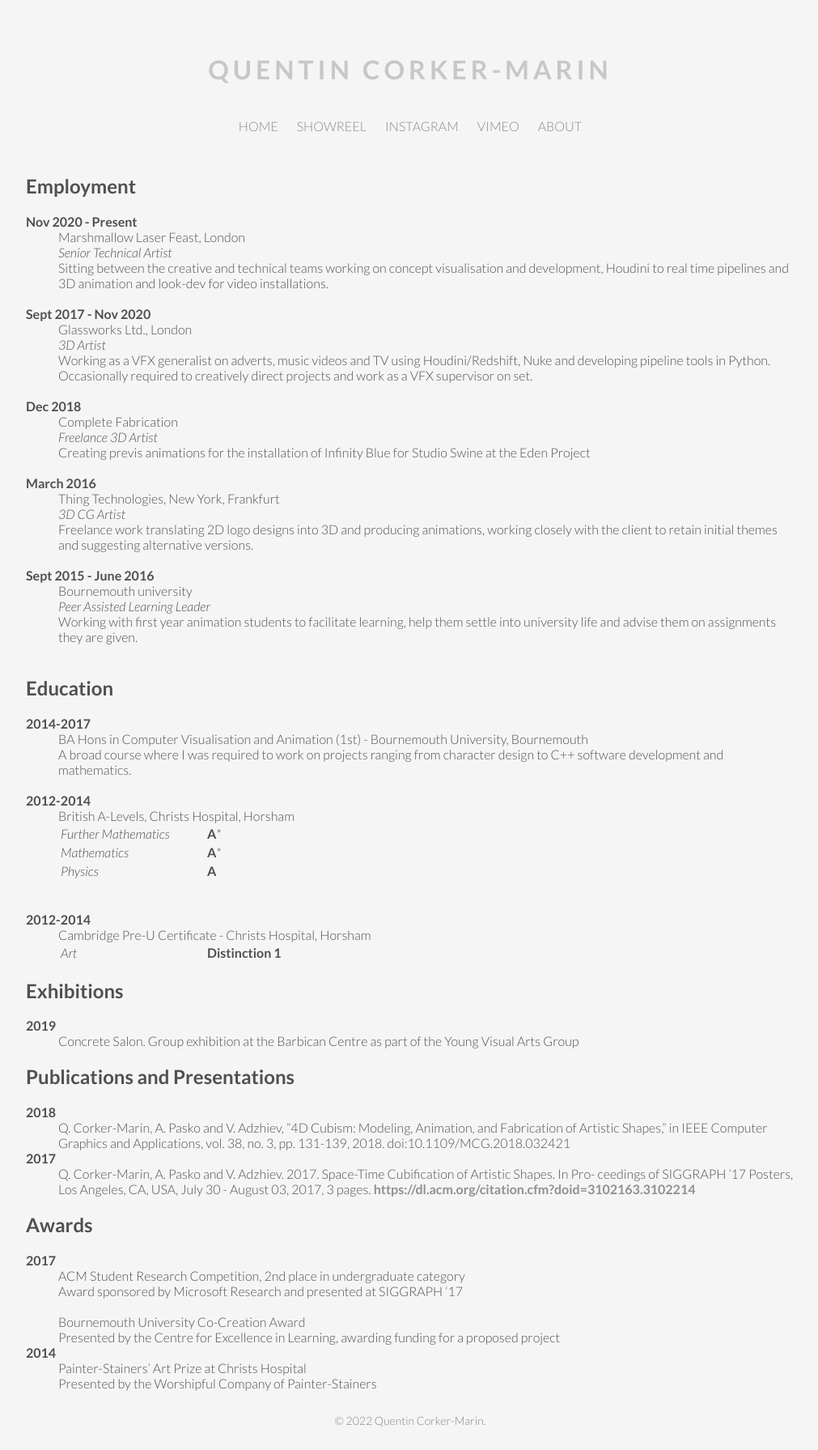
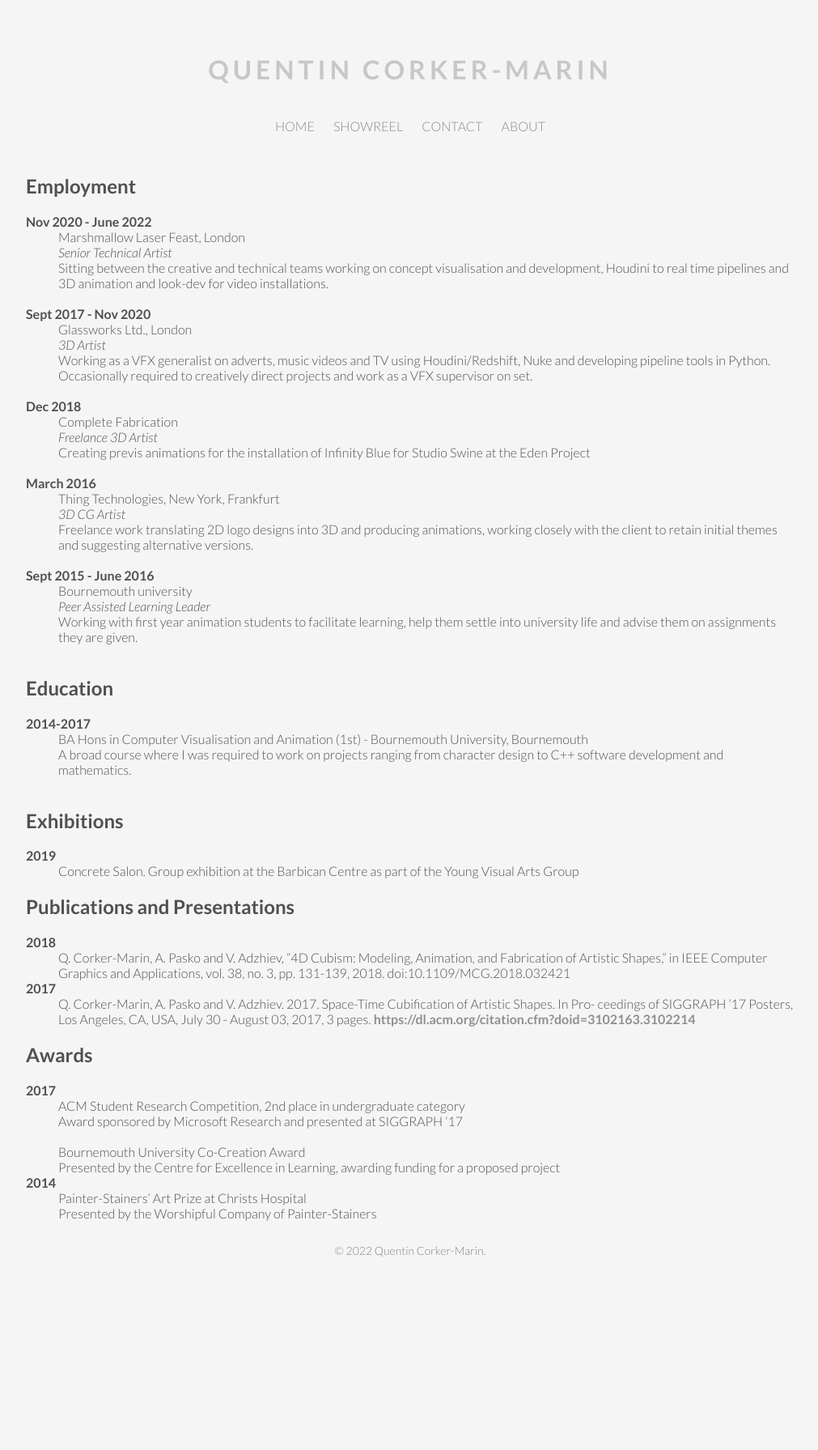
Before and after one commit to quentinjcm/portfolio, a Jekyll site: the page built from cv/index.md, in a window 1280 px wide. Shown: the whole page at 81% size, without its empty margins (133-1144 px from the left). Built offline with Jekyll 4.4.1, drawn with Linux system fonts in a browser that asks for light colours; after the commit the page ends 1581 px from its top, so only the background shows below that.

Commit message:
added barbcan page and some other tweaks

```diff
--- a/_includes/navigation.html
+++ b/_includes/navigation.html
@@ -2,9 +2,8 @@
     <nav class="header-nav">
         <ul class="navigation-bar">
             <li><a href="/">HOME</a></li>
-            <li><a href="https://vimeo.com/663018044">SHOWREEL</a></li>
-            <li><a href="https://www.instagram.com/corkermarin/">INSTAGRAM</a></li>
-            <li><a href="https://vimeo.com/quentinjcm">VIMEO</a></li>
+            <li><a href="https://vimeo.com/710338790">SHOWREEL</a></li>
+            <li><a href="/contact/">CONTACT</a></li>
             <li><a href="/about/">ABOUT</a></li>
         </ul>
     </nav>
--- a/cv/index.md
+++ b/cv/index.md
@@ -5,7 +5,7 @@
 ---
 
 ## Employment
-**Nov 2020 - Present**
+**Nov 2020 - June 2022**
 : Marshmallow Laser Feast, London
 : *Senior Technical Artist*
 : Sitting between the creative and technical teams working on concept visualisation and development, Houdini to real time pipelines and 3D animation and look-dev for video installations.
@@ -43,7 +43,7 @@
 : A broad course where I was required to work on projects ranging from character design to C++ software development and mathematics.
 <br/><br/>
 
-
+<!--
 **2012-2014**
 : British A-Levels, Christs Hospital, Horsham
 : | *Further Mathematics* | **A*** |
@@ -55,7 +55,7 @@
 : Cambridge Pre-U Certificate - Christs Hospital, Horsham
 : | *Art* | **Distinction 1** |
 
-<!--
+
 **2012-2013**
 : British AS-Levels - Christs Hospital, Horsham
 : | *D&T Product Design* | **A** |
--- a/image_resizer.py
+++ b/image_resizer.py
@@ -1,7 +1,7 @@
 import os
 from PIL import Image
 
-BASE_PATH = "./images/home-developing"
+BASE_PATH = "./images/sanctuary"
 def main():
 	for root, dirs, files in os.walk(BASE_PATH):
 		for in_name in files:
```
Also changed, not shown: _posts/2022-05-17-sanctuary.md (added, +65 -0 lines), contact/index.md (added, +6 -0 lines), images/sanctuary/0214_Barbican_Sanctuary_ceiba_comp_v038_1001_proxy.png (added), images/sanctuary/0214_Barbican_Sanctuary_ceiba_comp_v038_2001_proxy.png (added), images/sanctuary/0214_Barbican_Sanctuary_ceiba_comp_v038_3501_proxy.png (added), images/sanctuary/0214_Barbican_Sanctuary_ceiba_comp_v038_6001_proxy.png (added), images/sanctuary/0214_Barbican_Sanctuary_ceiba_h_comp_v001_2001_proxy.png (added), images/sanctuary/barbican_banner_proxy.png (added), images/sanctuary/barbican_banner_small_proxy.png (added), 7 other files.
